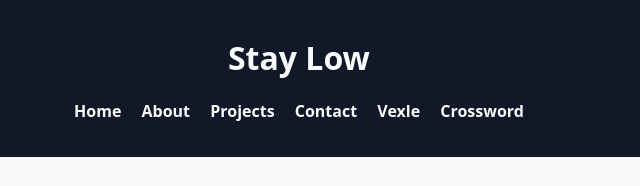
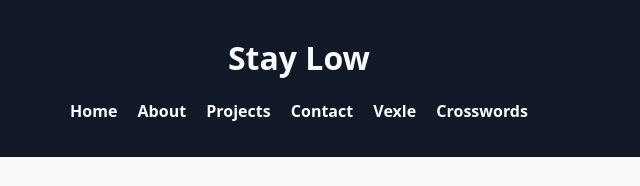
Before and after one commit to louiss1010/staylow, a plain HTML site: page index.html in a window 1280 px wide. Shown: the top 186 px of the page, 341-981 px from the left. Drawn offline with Linux system fonts and the light colour scheme.

Commit message:
Update index.html

```diff
--- a/index.html
+++ b/index.html
@@ -63,7 +63,7 @@
       <a href="projects">Projects</a>
       <a href="contact">Contact</a>
       <a href="vexle">Vexle</a>
-      <a href="crossword">Crossword</a>
+      <a href="crossword">Crosswords</a>
     </nav>
   </header>
 
```
